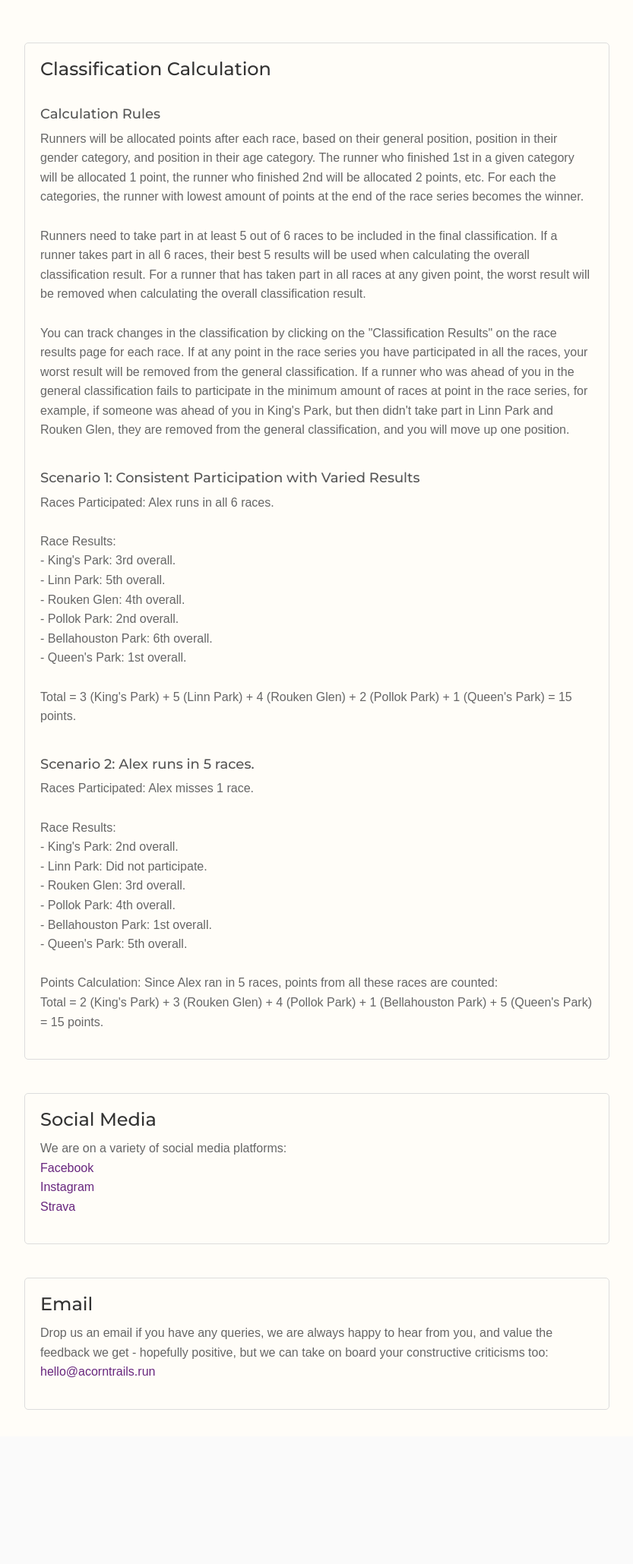
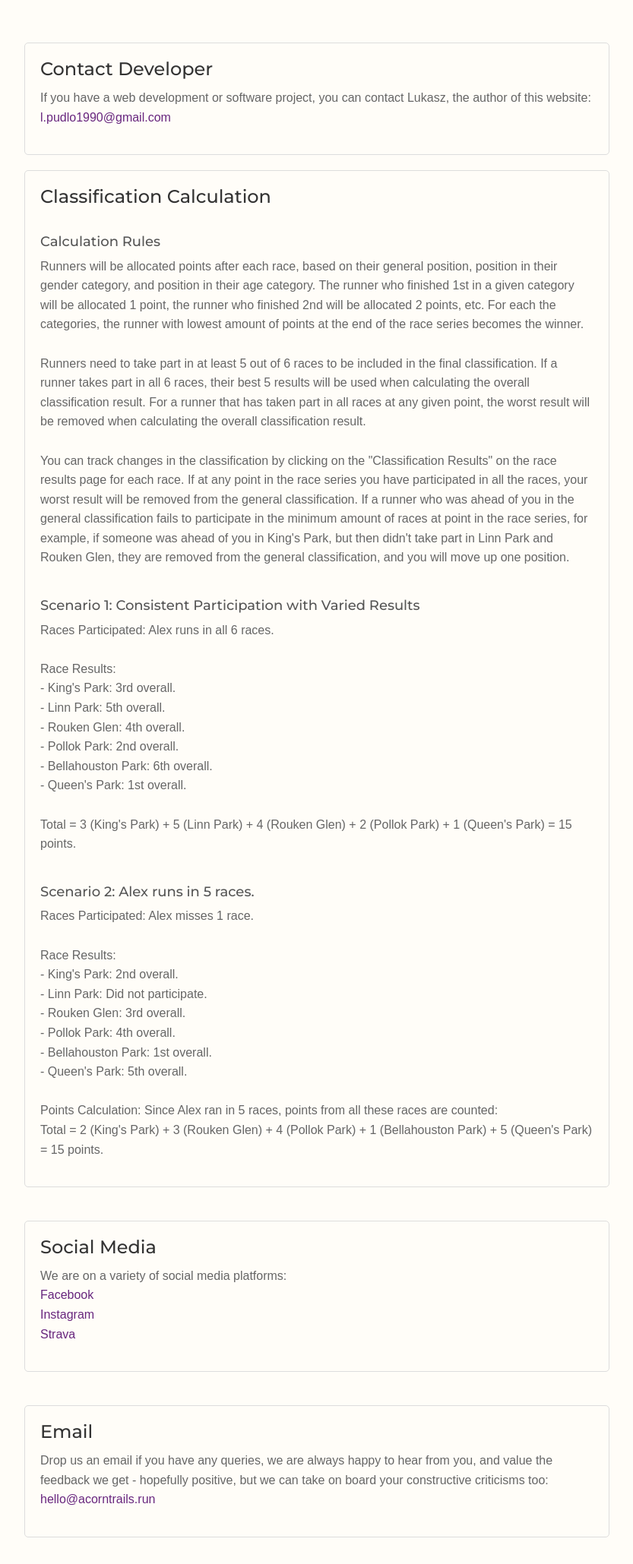
Before and after one commit to lukasz-pudlo/southbyfive, a Django app: page /info/contact/ in a window 1280 px wide. Shown: the part 69-2128 px from the top of the page at 76% size, without its empty margins (223-1056 px from the left). Before the commit the page ends 1925 px from the top, so only its background shows below. Run offline with Django 4.2, Linux system fonts and the light colour scheme; data that the repository does not hold is empty; some libraries are stand-ins or nearby versions.

Commit message:
Add developer email contact

```diff
--- a/sx5_project/templates/info/contact.html
+++ b/sx5_project/templates/info/contact.html
@@ -2,6 +2,11 @@
 
 {% block content %}
 <div class="container">
+    <div class="info">
+        <h2>Contact Developer</h2>
+        <p>If you have a web development or software project, you can contact Lukasz, the author of this website:
+        <a href="mailto:l.pudlo1990@gmail.com" target="_blank">l.pudlo1990@gmail.com</a></p>
+    </div>
     <div class="info">
         <h2>Classification Calculation</h2><br>
         <h3>Calculation Rules</h3>
```
